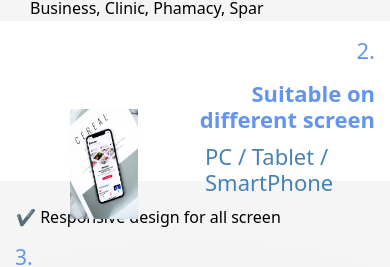
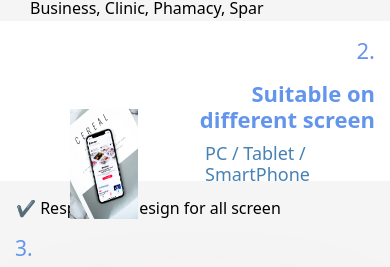
Before and after one commit to Chonthichar/web-dev, a React (Create React App) app: page / in a window 390 px wide. Shown: the part 6537-6804 px from the top of the page. Built offline with nearby package versions, Linux system fonts and the light colour scheme; grey boxes are pictures that could not be loaded.

Commit message:
styling for window page

```diff
--- a/src/index.css
+++ b/src/index.css
@@ -2026,6 +2026,7 @@ p {
 
     .background-section4-step2 {
         margin-top: 0rem;
+        height: 100%;
         /*border: 1px solid red;*/
         padding-right: 0;
         height: auto;
@@ -2052,12 +2053,13 @@ p {
 
     .background-section4-step2 .blogs-text h2 {
         width: 50%;
+        height: 100%;
         float: right;
         text-align: left;
         padding: 10px;
         /*padding-right: 10px;*/
         /*border: 1px solid black;*/
-        font-size: 22px;
+        font-size: 18px;
     }
 
     .background-section4-step2 .blogs-text h6 {
@@ -2117,7 +2119,7 @@ p {
     }
 
     .background-section7-discount {
-        height: 400px;
+        height: 380px;
     }
 
     .background-section7-discount .blogs-text h1 {
```
